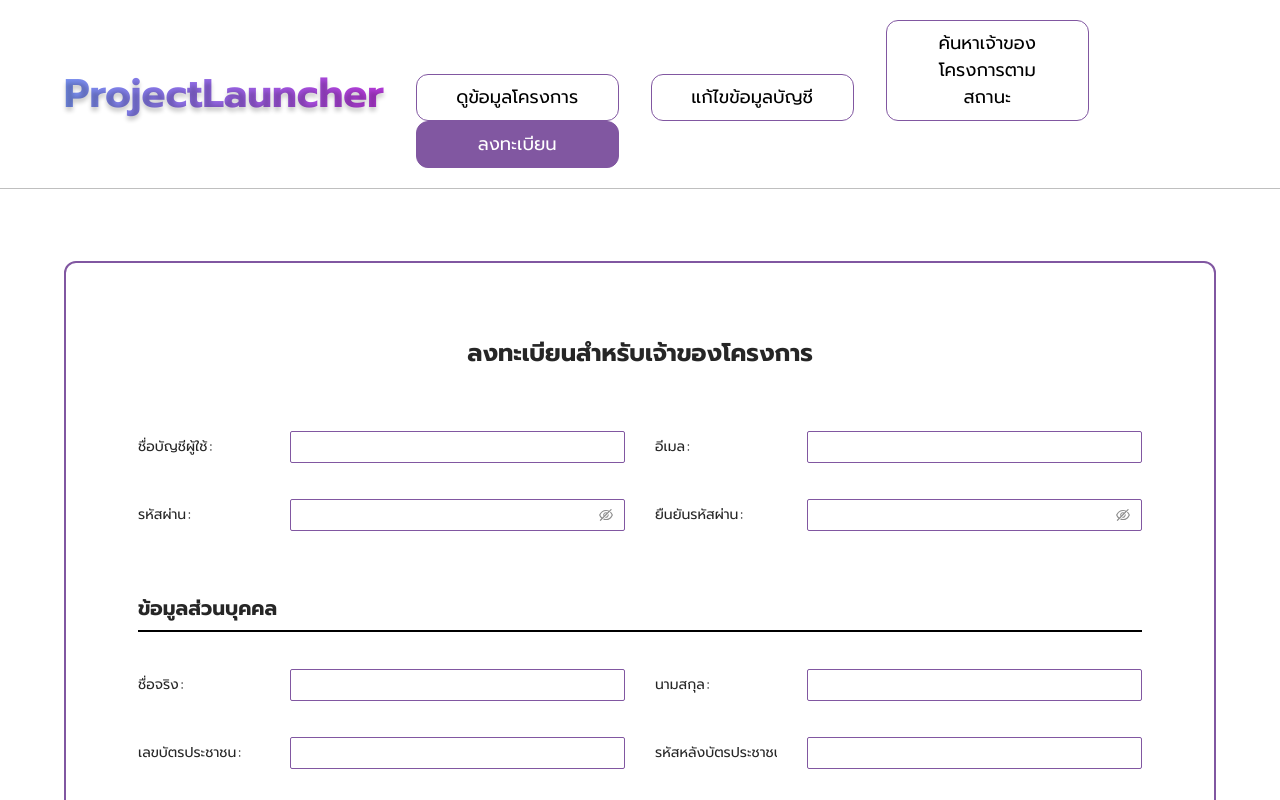
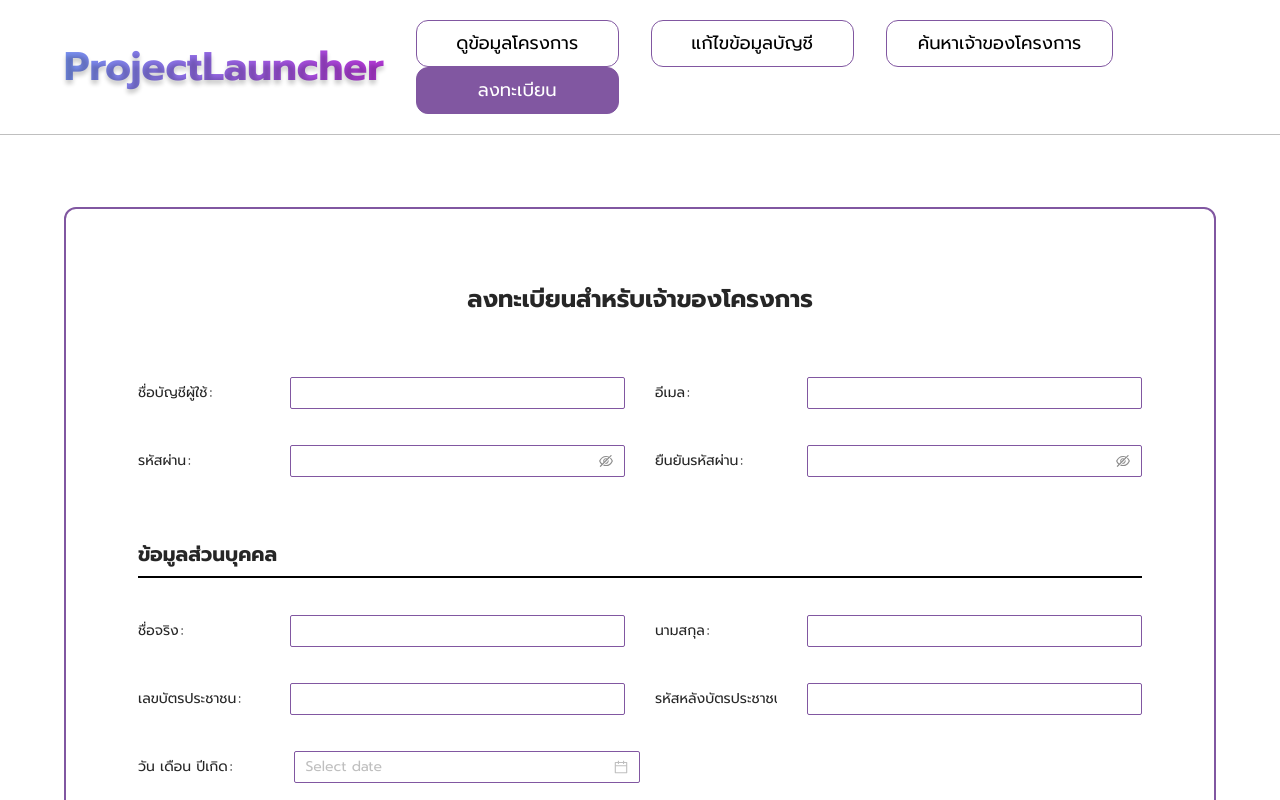
Before and after one commit to 14mss/database_project, a React (Create React App) app in the folder frontend/: page / in a window 1280 px wide. Shown: the top 800 px of the page. Built offline with nearby package versions, Linux system fonts and the light colour scheme.

Commit message:
fix style

```diff
--- a/frontend/src/App.css
+++ b/frontend/src/App.css
@@ -65,7 +65,7 @@ hr {
   padding: 9px 31px;
   cursor: pointer;
   margin-left: 32px;
-  width: 203px;
+  min-width: 203px;
 }
 
 .fill-btn {
--- a/frontend/src/App.js
+++ b/frontend/src/App.js
@@ -20,7 +20,7 @@ function App() {
             <button className="btn">แก้ไขข้อมูลบัญชี</button>
           </Link>
           <Link to="/edit-profile">
-            <button className="btn">ค้นหาเจ้าของโครงการตามสถานะ</button>
+            <button className="btn">ค้นหาเจ้าของโครงการ</button>
           </Link>
           <Link to="/">
             <button className="btn fill-btn">ลงทะเบียน</button>
```
